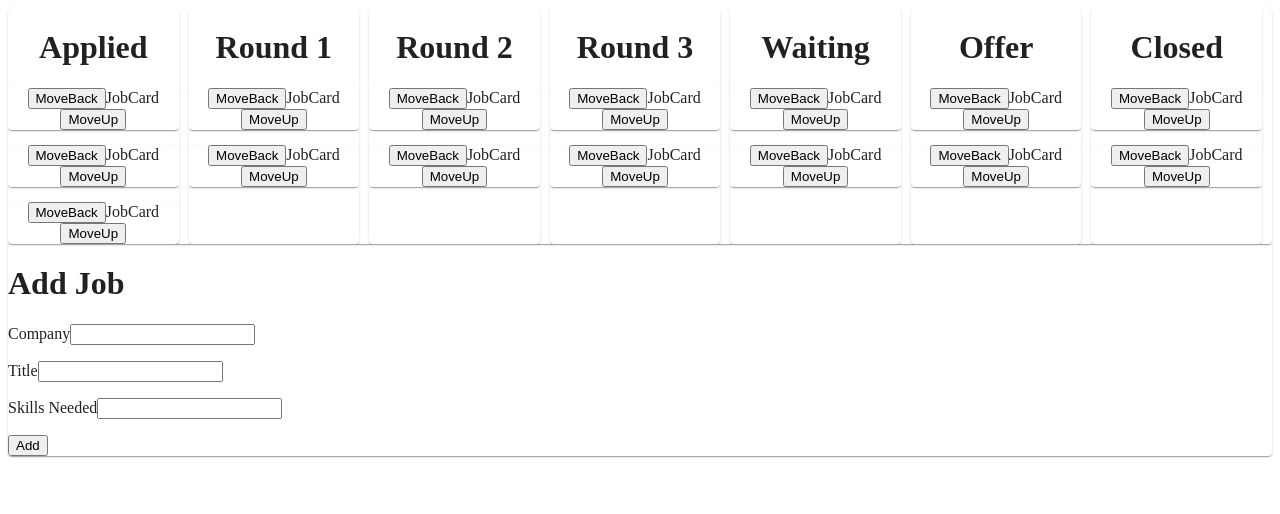
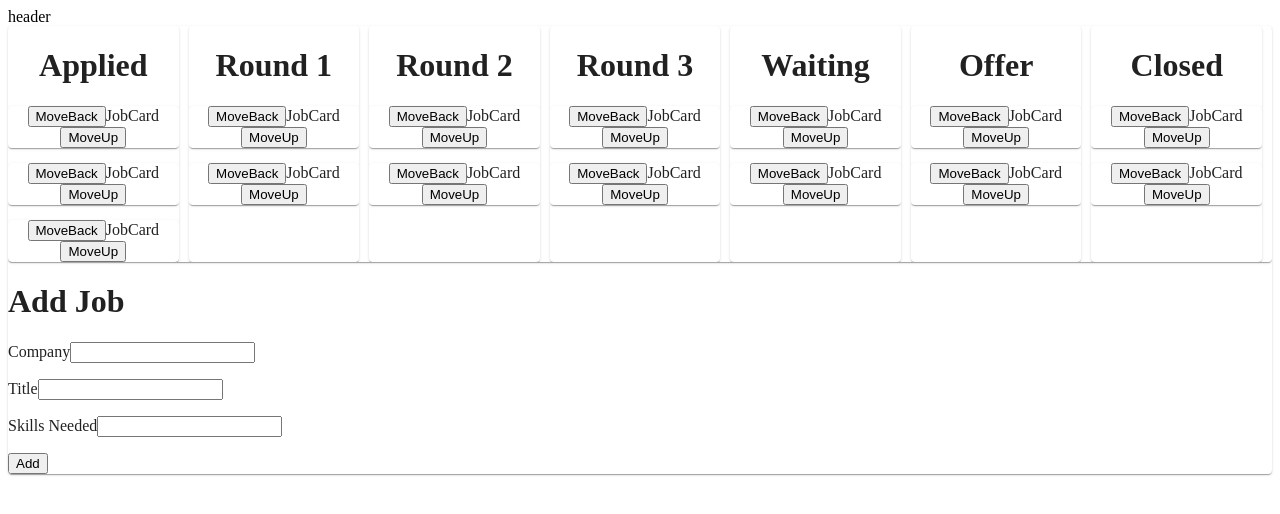
Before and after one commit to aarminoe/serverless-app, a React (Create React App) app in the folder personal-job-tracker/: page / in a window 1280 px wide. Shown: the top 514 px of the page. Built offline with nearby package versions, Linux system fonts and the light colour scheme.

Commit message:
added header to app component

```diff
--- a/personal-job-tracker/src/App.js
+++ b/personal-job-tracker/src/App.js
@@ -16,7 +16,9 @@ import { useState } from 'react';
 function App() {
 
   return (
-    <Card >
+    <div>
+      <Header />
+          <Card >
       <Card className="App">
         <Card className='one-card'>
           <Applied/>
@@ -44,7 +46,9 @@ function App() {
         <h1>Add Job</h1>
         <AddJobSection />
       </div>
-    </Card>
+      </Card>
+    </div>
+
   );
 }
 
```
